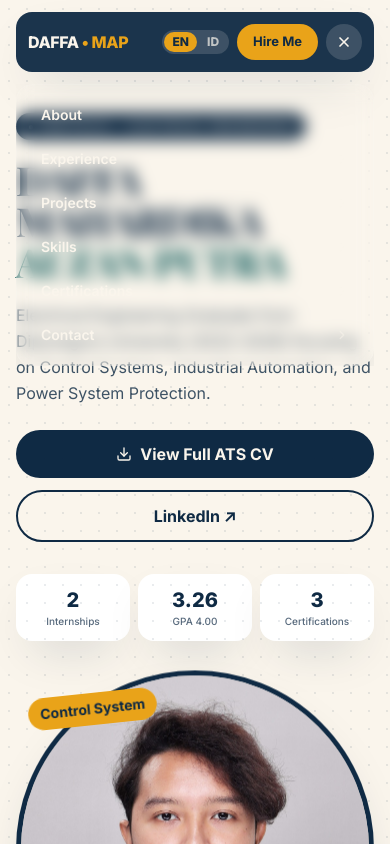
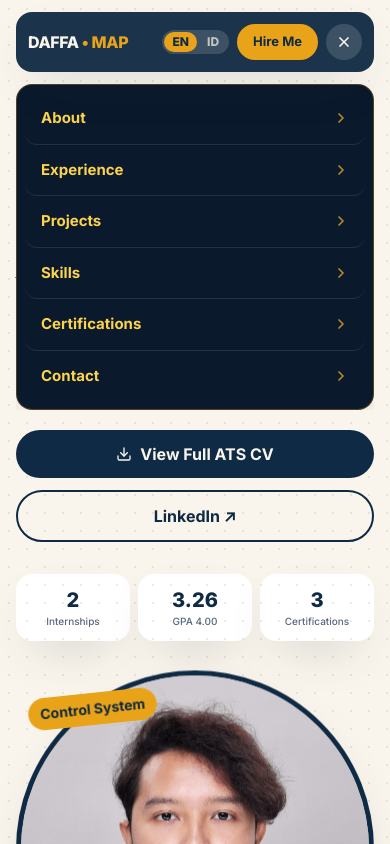
Before and after one commit to DaffaPutraAuzan/Daffa-s-Portofolio, a Next.js app: page / in a window 390 px wide. Both pictures are taken after a click on the button "Open menu". Shown: the top 844 px of the page. Built offline with nearby package versions, Linux system fonts and the light colour scheme; a web font is replaced by a local one.

Commit message:
Fix mobile menu background contrast and allow normal smooth scrolling

```diff
--- a/app/page.tsx
+++ b/app/page.tsx
@@ -36,18 +36,14 @@ export default function Page() {
     { href: "#contact", label: t.nav.contact },
   ];
 
-  // Tutup menu mobile dengan tombol Escape + kunci scroll saat terbuka.
+  // Tutup menu mobile dengan tombol Escape (tanpa mengunci scroll halaman).
   useEffect(() => {
     if (!isMobileMenuOpen) return;
     const onKey = (e: KeyboardEvent) => {
       if (e.key === "Escape") setIsMobileMenuOpen(false);
     };
     document.addEventListener("keydown", onKey);
-    document.body.style.overflow = "hidden";
-    return () => {
-      document.removeEventListener("keydown", onKey);
-      document.body.style.overflow = "";
-    };
+    return () => document.removeEventListener("keydown", onKey);
   }, [isMobileMenuOpen]);
 
   return (
@@ -104,19 +100,19 @@ export default function Page() {
           <div
             id="mobile-menu"
             className={`md:hidden overflow-hidden transition-all duration-300 ease-out ${
-              isMobileMenuOpen ? "mt-3 max-h-[70vh] opacity-100" : "max-h-0 opacity-0 pointer-events-none"
+              isMobileMenuOpen ? "mt-3 max-h-[85vh] opacity-100" : "max-h-0 opacity-0 pointer-events-none"
             }`}
           >
-            <div className="rounded-2xl bg-ink/98 backdrop-blur p-2 text-cream shadow-card border border-white/10">
+            <div className="rounded-2xl bg-[#0B192C] p-2 shadow-card border border-amber-500/30">
               {NAV_LINKS.map((link) => (
                 <a
                   key={link.href}
                   href={link.href}
                   onClick={() => setIsMobileMenuOpen(false)}
-                  className="flex items-center justify-between rounded-xl px-4 py-3 text-sm font-semibold hover:bg-white/10 hover:text-amberbrand transition-colors"
+                  className="flex items-center justify-between rounded-xl px-4 py-3.5 text-[15px] font-bold text-amber-300 hover:text-amber-400 hover:bg-white/5 transition-colors border-b border-white/10 last:border-b-0"
                 >
                   {link.label}
-                  <svg aria-hidden="true" className="w-3.5 h-3.5 opacity-50" viewBox="0 0 24 24" fill="none" stroke="currentColor" strokeWidth="2.5" strokeLinecap="round" strokeLinejoin="round">
+                  <svg aria-hidden="true" className="w-4 h-4 shrink-0 text-amber-400/70" viewBox="0 0 24 24" fill="none" stroke="currentColor" strokeWidth="2.5" strokeLinecap="round" strokeLinejoin="round">
                     <path d="m9 18 6-6-6-6" />
                   </svg>
                 </a>
```
